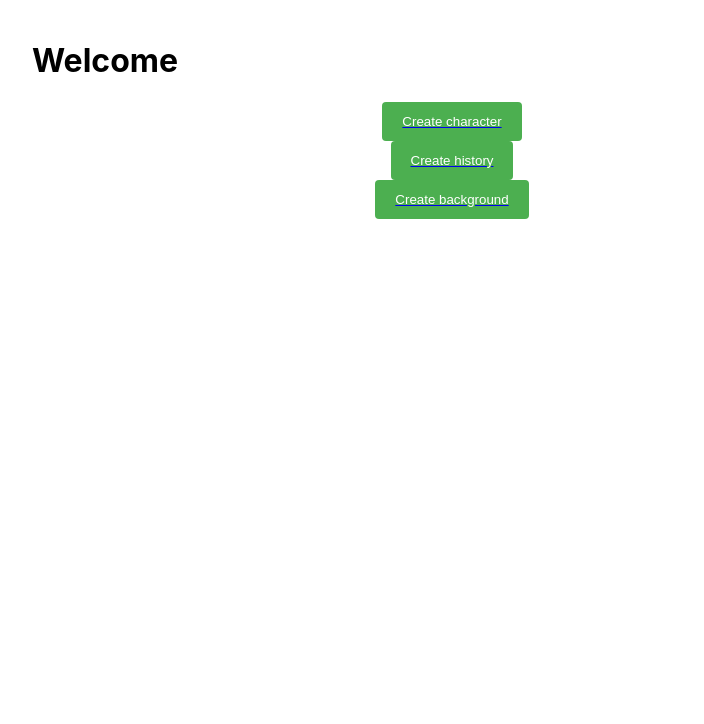
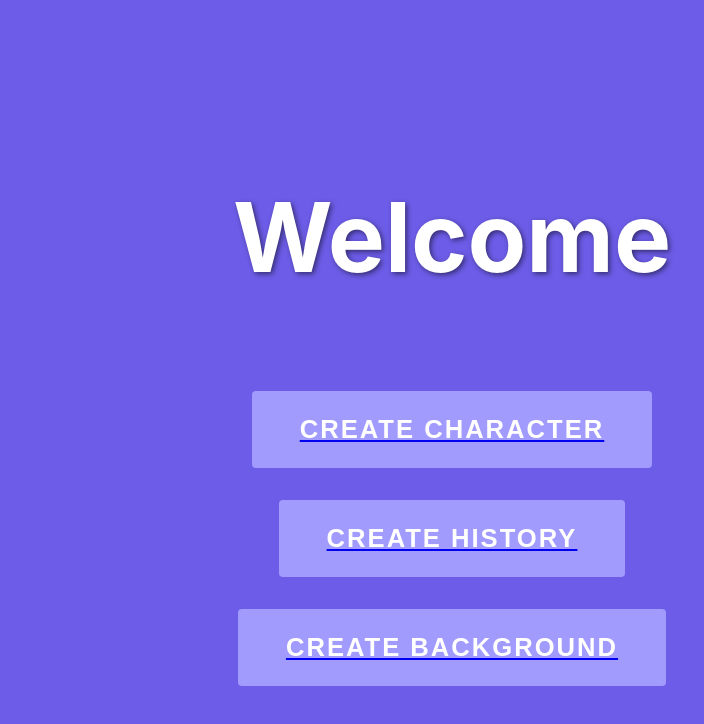
Before and after one commit to nathaliafab/FantasyLab, a React (Create React App) app in the folder my-app/: page / in a window 1280 px wide. Shown: the top 724 px of the page, without its empty margins (188-892 px from the left). Built offline with nearby package versions, Linux system fonts and the light colour scheme.

Commit message:
add css paia

```diff
--- /dev/null
+++ b/my-app/src/pages/Home/Home.css
@@ -0,0 +1,42 @@
+.Home {
+  display: flex;
+  flex-direction: column;
+  align-items: center;
+  justify-content: center;
+  height: 100vh;
+  background-color: #6c5ce7;
+  color: white;
+}
+
+.Home h1 {
+  font-size: 6rem;
+  margin-bottom: 2rem;
+  text-shadow: 2px 2px 5px rgba(0, 0, 0, 0.5);
+}
+
+.button-container {
+  display: flex;
+  flex-direction: column;
+  align-items: center;
+  justify-content: center;
+  gap: 2rem;
+  margin-top: 4rem;
+}
+
+.button-container button {
+  background-color: #a29bfe;
+  color: white;
+  padding: 1.5rem 3rem;
+  border: none;
+  border-radius: 4px;
+  cursor: pointer;
+  font-size: 1.6rem;
+  font-weight: bold;
+  transition: background-color 0.3s ease-in-out;
+  text-transform: uppercase;
+  letter-spacing: 2px;
+}
+
+.button-container button:hover {
+  background-color: #6c5ce7;
+}
--- a/my-app/src/pages/Home/index.jsx
+++ b/my-app/src/pages/Home/index.jsx
@@ -1,9 +1,10 @@
 import React from "react";
 import { Link } from "react-router-dom";
+import "./Home.css";
 
 function Home() {
     return (
-        <div className="App">
+        <div className="Home">
             <h1>Welcome</h1>
             <div className="button-container">
                 <Link to="/character">
```
